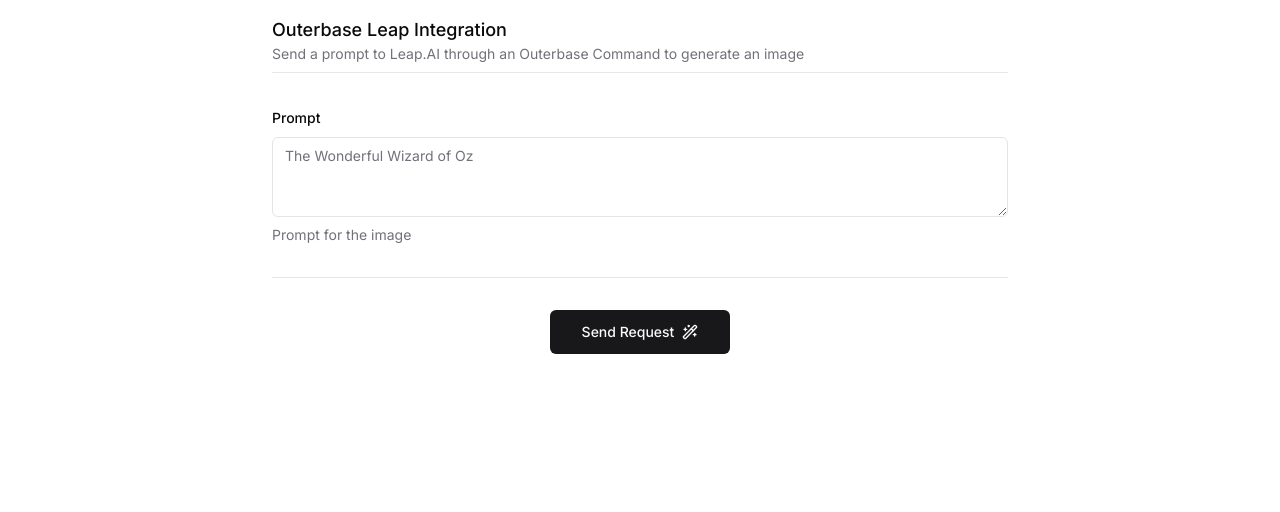
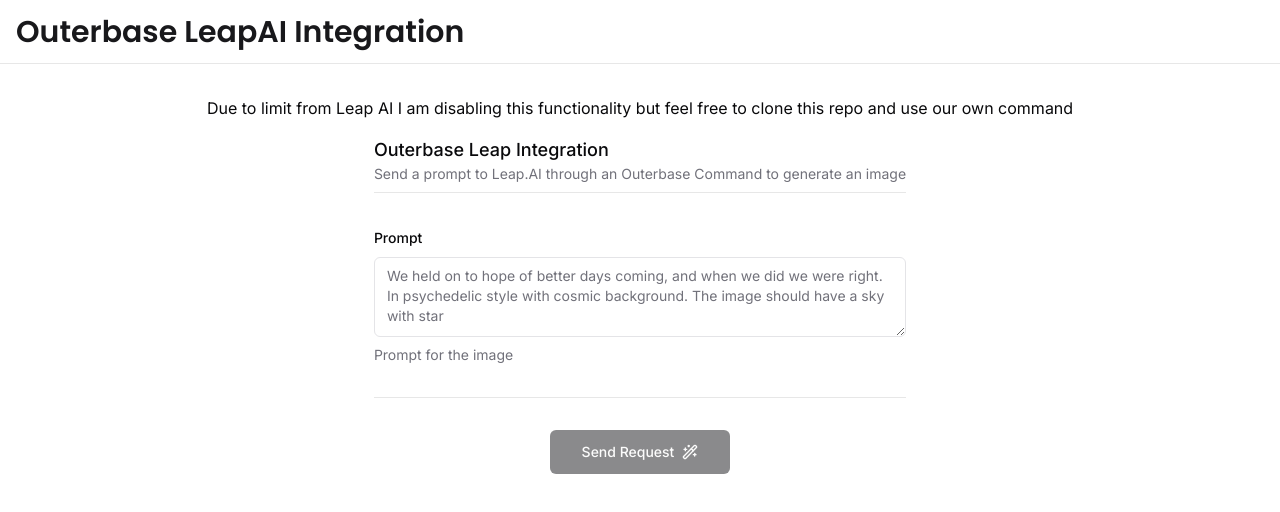
Before and after one commit to trace2798/leap-outerbase, a Next.js app: page /image-request in a window 1280 px wide. Shown: the top 512 px of the page. Built offline with nearby package versions, Linux system fonts and the light colour scheme.

Commit message:
added navbar and slight changes in styling

```diff
--- a/app/image-request/page.tsx
+++ b/app/image-request/page.tsx
@@ -1,12 +1,18 @@
 import { FC } from "react";
-import { NewBookForm } from "./request-form/form";
+import { NewImageForm } from "./request-form/form";
 
 interface pageProps {}
 
 const page: FC<pageProps> = ({}) => {
   return (
     <>
-      <NewBookForm/>
+      <div className="flex flex-col justify-center pt-24 items-center h-[80vh]">
+        <h1>
+          Due to limit from Leap AI I am disabling this functionality but feel
+          free to clone this repo and use our own command
+        </h1>
+        <NewImageForm />
+      </div>
     </>
   );
 };
--- a/app/image-request/request-form/form.tsx
+++ b/app/image-request/request-form/form.tsx
@@ -19,46 +19,21 @@
 import { Separator } from "@/components/ui/separator";
 import { Textarea } from "@/components/ui/textarea";
 import { useToast } from "@/components/ui/use-toast";
-// import { useUser } from "@clerk/nextjs";
-
-// import { ImageUpload } from "@/components/image-upload";
 
 const formSchema = z.object({
   prompt: z.string().min(1, {
     message: "Prompt.",
   }),
-  //   author: z.string().min(1, {
-  //     message: "Name is required.",
-  //   }),
-  //   description: z.string().min(1, {
-  //     message: "Description is required.",
-  //   }),
-  //   src: z.string().min(1, {
-  //     message: "Image is required.",
-  //   }),
-  //   user_id: z.string().min(1, {
-  //     message: "User id is required.",
-  //   }),
-  //   user_name: z.string().min(1, {
-  //     message: "User name is required.",
-  //   }),
 });
 
-export const NewBookForm = ({}) => {
+export const NewImageForm = ({}) => {
   const { toast } = useToast();
   const router = useRouter();
-  //   const { user } = useUser();
-  //   console.log(user);
+
   const form = useForm<z.infer<typeof formSchema>>({
     resolver: zodResolver(formSchema),
     defaultValues: {
       prompt: "",
-      //   name: "",
-      //   description: "",
-      //   src: "",
-      //   author: "",
-      //   user_id: user?.id ?? "Anomynous",
-      //   user_name: user?.firstName ?? "Anomynous",
     },
   });
 
@@ -66,9 +41,7 @@
 
   const onSubmit = async (values: z.infer<typeof formSchema>) => {
     try {
-      console.log(values);
-
-      await fetch(`https://spiritual-aqua.cmd.outerbase.io/addImagetoQueue`, {
+      await fetch(`YOUR_COMMAND_LINK`, {
         method: "POST",
         headers: {
           "content-type": "application/json",
@@ -77,7 +50,6 @@
           prompt: values.prompt,
         }),
       });
-      console.log("Request through Outerbase Sent");
       toast({
         description: "Success. Request Sent",
         duration: 3000,
@@ -122,7 +94,7 @@
                   <FormControl>
                     <Textarea
                       disabled={isLoading}
-                      placeholder="The Wonderful Wizard of Oz"
+                      placeholder="We held on to hope of better days coming, and when we did we were right. In psychedelic style with cosmic background. The image should have a sky with star"
                       {...field}
                     />
                   </FormControl>
@@ -131,51 +103,13 @@
                 </FormItem>
               )}
             />
-            {/* <FormField
-              name="author"
-              control={form.control}
-              render={({ field }) => (
-                <FormItem className="col-span-2 md:col-span-1">
-                  <FormLabel>Author&apos;s name</FormLabel>
-                  <FormControl>
-                    <Input
-                      disabled={isLoading}
-                      placeholder="L. Frank Baum"
-                      {...field}
-                    />
-                  </FormControl>
-                  <FormDescription>Author of the book.</FormDescription>
-                  <FormMessage />
-                </FormItem>
-              )}
-            />
-            <FormField
-              name="description"
-              control={form.control}
-              render={({ field }) => (
-                <FormItem>
-                  <FormLabel>Description</FormLabel>
-                  <FormControl>
-                    <Textarea
-                      disabled={isLoading}
-                      placeholder="Brief description about the book"
-                      {...field}
-                    />
-                  </FormControl>
-                  <FormDescription>
-                    Short description for the Book
-                  </FormDescription>
-                  <FormMessage />
-                </FormItem>
-              )}
-            /> */}
           </div>
           <div className="space-y-2 w-full">
             <Separator className="bg-primary/10" />
           </div>
 
           <div className="w-full flex justify-center">
-            <Button size="lg" disabled={isLoading}>
+            <Button size="lg" disabled>
               Send Request
               <Wand2 className="w-4 h-4 ml-2" />
             </Button>
--- a/app/layout.tsx
+++ b/app/layout.tsx
@@ -2,11 +2,12 @@
 import "./globals.css";
 import type { Metadata } from "next";
 import { Inter } from "next/font/google";
+import { Navbar } from "@/components/navbar";
 
 const inter = Inter({ subsets: ["latin"] });
 
 export const metadata: Metadata = {
-  title: "Create Next App",
+  title: "Outerbase Leap AI Integration",
   description: "Generated by create next app",
 };
 
@@ -18,6 +19,7 @@
   return (
     <html lang="en">
       <body className={inter.className}>
+        <Navbar />
         {children}
         <Toaster />
       </body>
--- /dev/null
+++ b/components/navbar.tsx
@@ -0,0 +1,38 @@
+import { cn } from "@/lib/utils";
+// import { UserButton, auth } from "@clerk/nextjs";
+import { Poppins } from "next/font/google";
+import Link from "next/link";
+import { FC } from "react";
+// import LoginButton from "./login-button";
+// import { MobileSidebar } from "./mobile-sidebar";
+// import { ModeToggle } from "./mode-toggle";
+// import { SearchSheet } from "./search-sheet";
+
+const font = Poppins({ weight: "600", subsets: ["latin"] });
+interface navbarProps {}
+
+export const Navbar: FC<navbarProps> = ({}) => {
+  return (
+    <>
+      <div className="fixed w-full z-50 flex justify-between items-center py-2 px-4 h-16 border-b border-primary/10 dark:bg-zinc-900">
+        <div className="flex items-center">
+          <Link href="/">
+            <h1
+              className={cn(
+                "text-base md:block md:text-xl lg:text-3xl font-bold text-primary",
+                font.className
+              )}
+            >
+              Outerbase LeapAI Integration
+            </h1>
+          </Link>
+        </div>
+        <div className="flex items-center gap-x-3">
+          {/* {userId && <SearchSheet />}
+          <ModeToggle />
+          {userId ? <UserButton afterSignOutUrl="/" /> : <LoginButton />} */}
+        </div>
+      </div>
+    </>
+  );
+};
```
Also changed, not shown: 1 other file (tests, documents, lock files or other folders).
